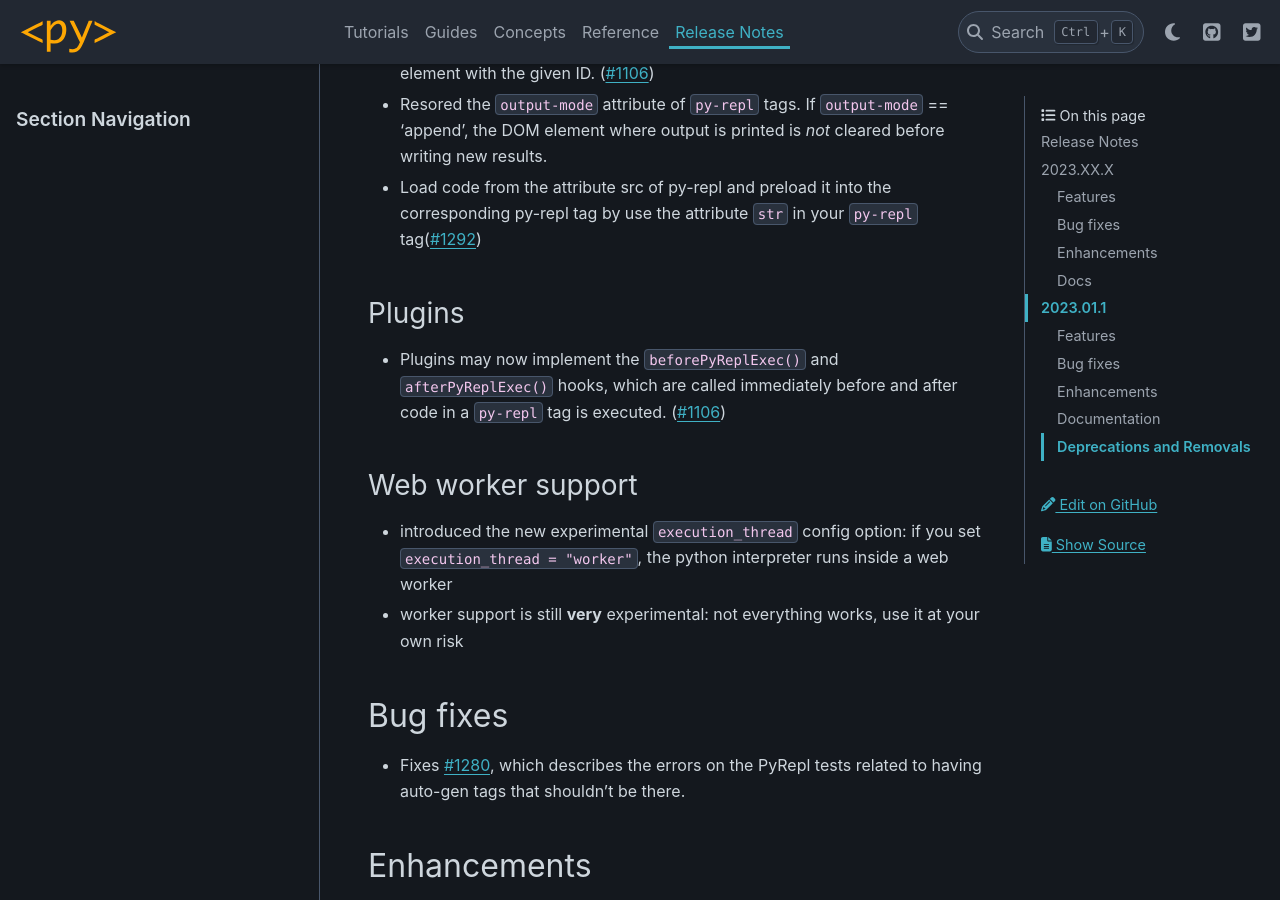
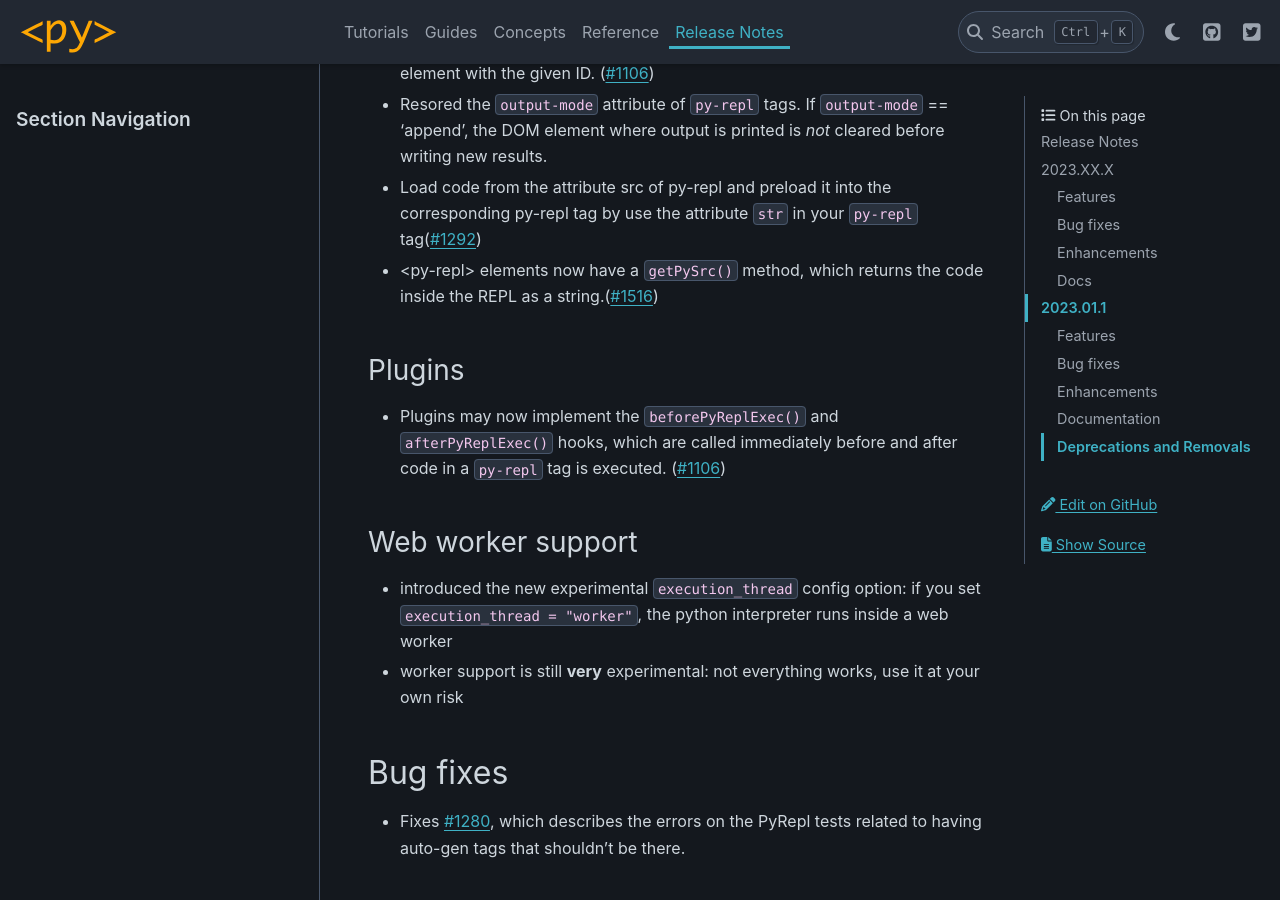
Before and after one commit to pyscript/pyscript, a Sphinx documentation site: the page built from docs/changelog.md, in a window 1280 px wide and 900 px high, scrolled down 1464 px. Built offline with Sphinx 7.4.7 and the PyData theme 0.15.4, drawn with Linux system fonts in a browser that asks for light colours.

Commit message:
Changelog

```diff
--- a/docs/changelog.md
+++ b/docs/changelog.md
@@ -32,6 +32,7 @@ Features
 - Added a `stderr` attribute of `py-repl` tags to route `sys.stderr` to a DOM element with the given ID. ([#1106](https://github.com/pyscript/pyscript/pull/1106))
 - Resored the `output-mode` attribute of `py-repl` tags. If `output-mode` == 'append', the DOM element where output is printed is _not_ cleared before writing new results.
 - Load code from the attribute src of py-repl and preload it into the corresponding py-repl tag by use the attribute `str` in your `py-repl` tag([#1292](https://github.com/pyscript/pyscript/pull/1292))
+- &lt;py-repl&gt; elements now have a `getPySrc()` method, which returns the code inside the REPL as a string.([#1516](https://github.com/pyscript/pyscript/pull/1292))
 
 ### Plugins
 - Plugins may now implement the `beforePyReplExec()` and `afterPyReplExec()` hooks, which are called immediately before and after code in a `py-repl` tag is executed. ([#1106](https://github.com/pyscript/pyscript/pull/1106))
```
